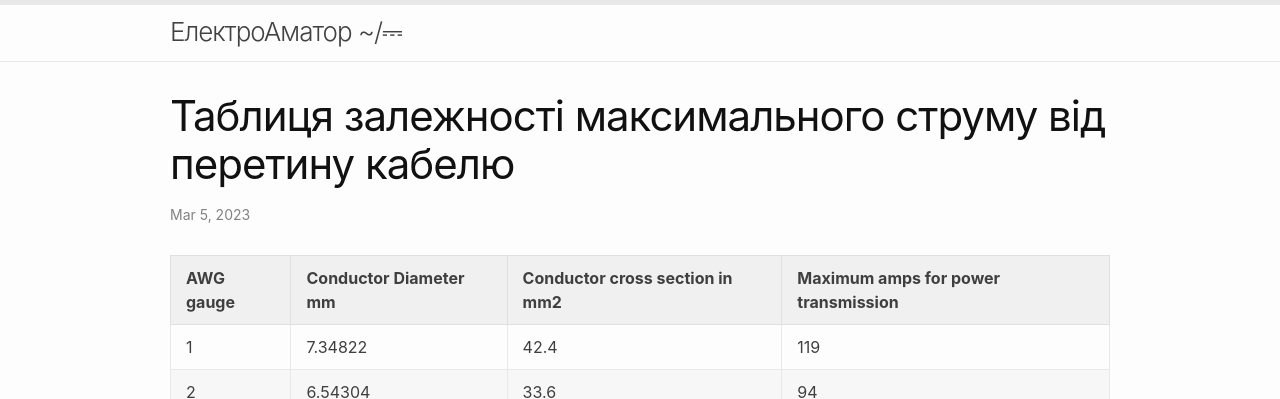
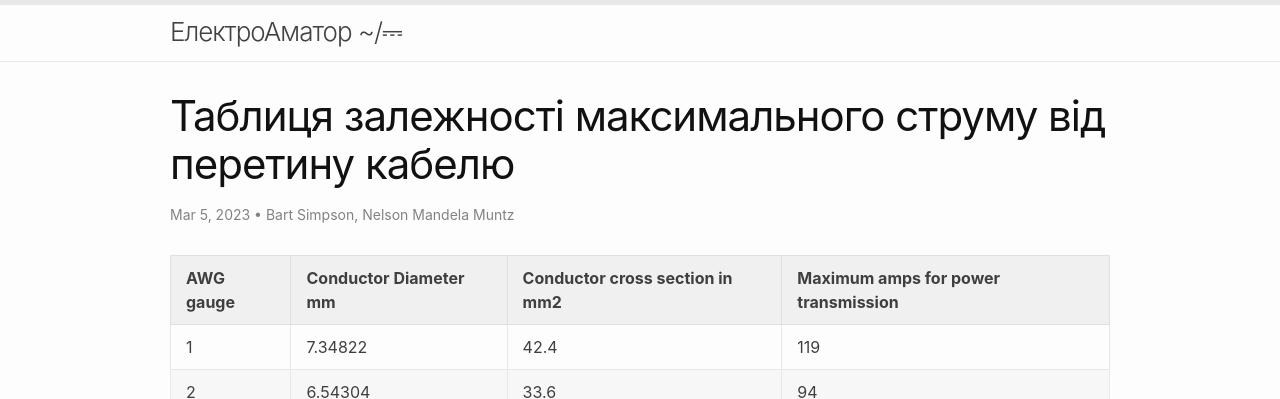
Before and after one commit to eamator/eamator.github.io, a Jekyll site: the page built from _posts/2023-03-05-agw.md, in a window 1280 px wide. Shown: the top 399 px of the page. Built offline with Jekyll 4.4.1, drawn with Linux system fonts in a browser that asks for light colours; comment, search, counter and statistics services are not loaded.

Commit message:
Update 2023-03-05-agw.md

```diff
--- a/_posts/2023-03-05-agw.md
+++ b/_posts/2023-03-05-agw.md
@@ -2,6 +2,11 @@
 layout: post
 title: "Таблиця залежності максимального струму від перетину кабелю"
 categories: довідник
+author:
+- Bart Simpson
+- Nelson Mandela Muntz
+meta: "Springfield"
+
 ---
 
 | AWG gauge | Conductor Diameter mm | Conductor cross section in mm2 | Maximum amps for power transmission |
```
